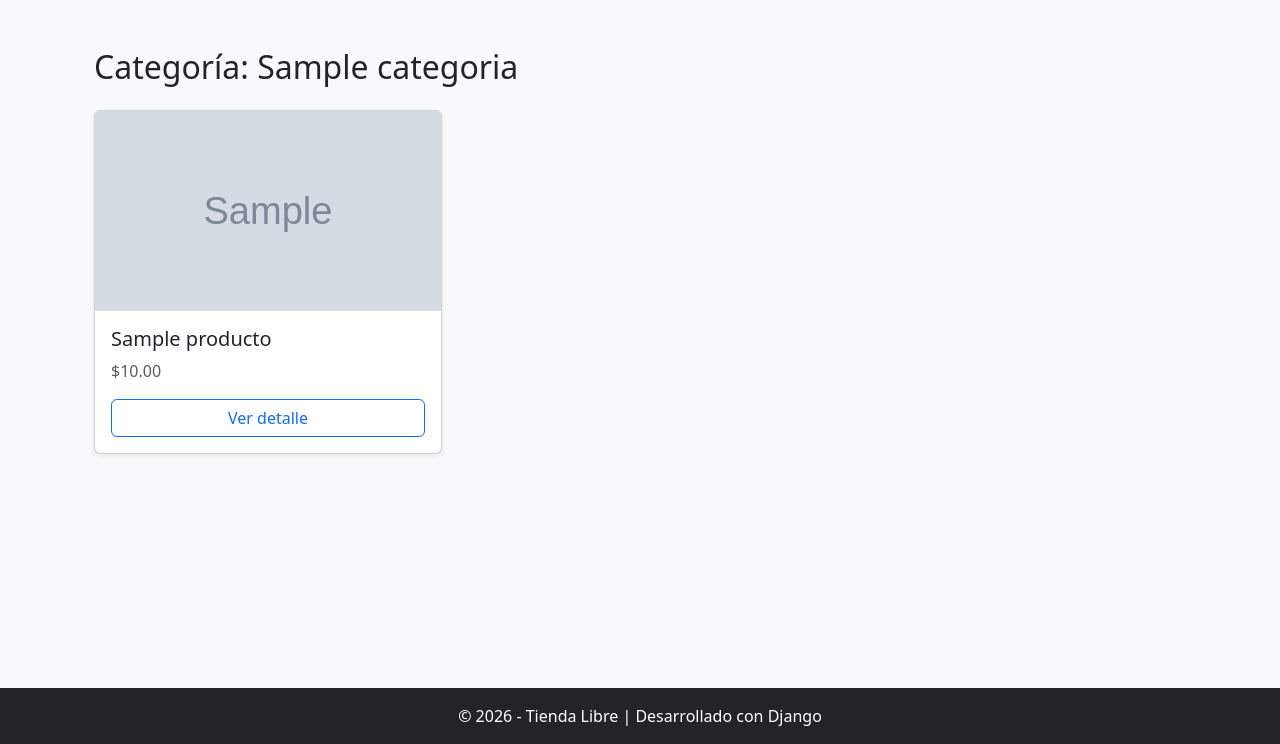
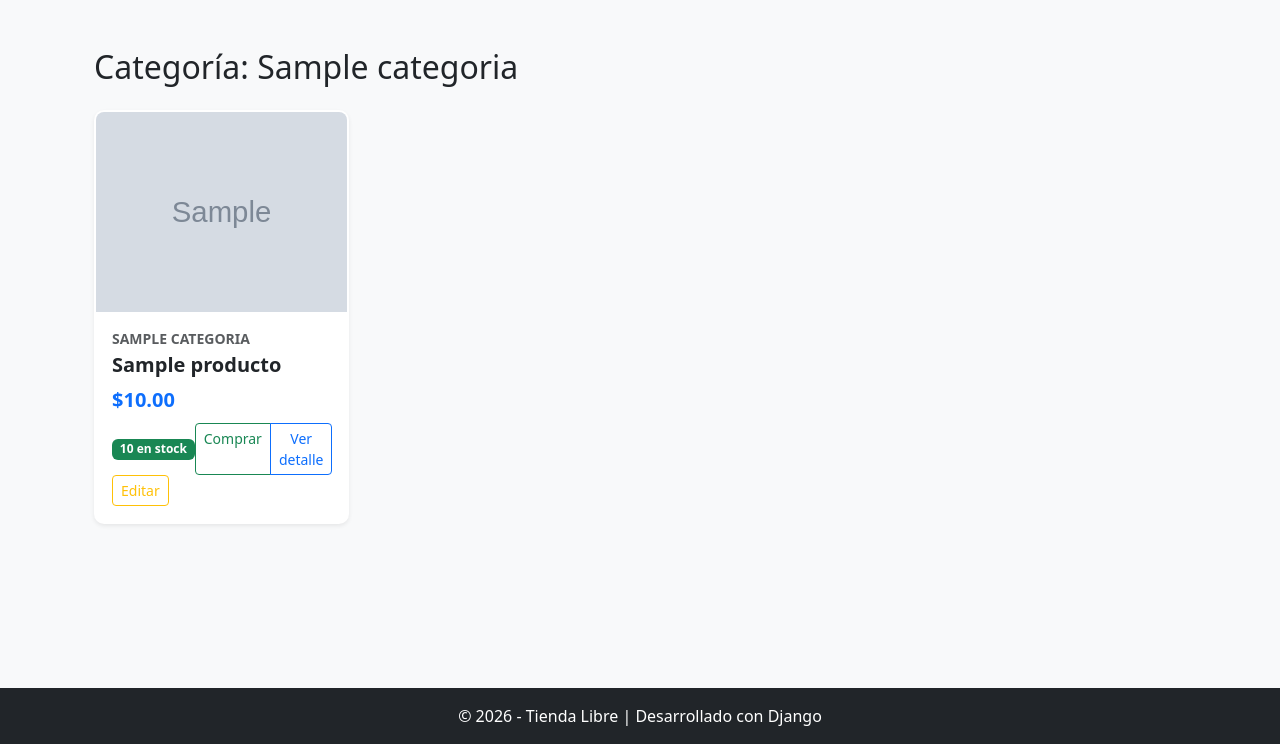
Before and after one commit to Villada-PG3/trabajo-practico-tienda-libre-leandrokunda, a Django app: a page that uses miapp/templates/miapp/categoria.html in a window 1280 px wide. Shown: the part 56-800 px from the top of the page. Run offline with Django 5.2, Linux system fonts and the light colour scheme; tables that the repository leaves empty hold one stand-in row (values such as "Sample post"); grey boxes marked "Sample" are stand-in pictures.

Commit message:
feat: autenticacion y proteccion de vistas CRUD

```diff
--- a/config/settings.py
+++ b/config/settings.py
@@ -63,6 +63,7 @@ TEMPLATES = [
                 'django.contrib.auth.context_processors.auth',
                 'django.contrib.messages.context_processors.messages',
                 'miapp.context_processors.categorias_processor',
+                'django.contrib.auth.context_processors.auth',
             ],
         },
     },
@@ -122,3 +123,8 @@ STATICFILES_DIRS = [
 ]
 MEDIA_URL = '/media/'
 MEDIA_ROOT = os.path.join(BASE_DIR, 'media')
+
+# Redirecciones de Autenticación
+LOGIN_REDIRECT_URL = 'home'
+LOGOUT_REDIRECT_URL = 'home'
+LOGIN_URL = '/accounts/login/'
--- a/config/urls.py
+++ b/config/urls.py
@@ -6,6 +6,7 @@ from django.conf.urls.static import static
 urlpatterns = [
     path('admin/', admin.site.urls),
     path('', include('miapp.urls')),
+    path('accounts/', include('django.contrib.auth.urls')),
 ]
 
 handler404 = "miapp.views.pagina_no_encontrada"
--- a/miapp/templates/miapp/categoria.html
+++ b/miapp/templates/miapp/categoria.html
@@ -6,15 +6,50 @@
 
     <div class="row">
         {% for producto in productos %}
-            <div class="col-md-4 mb-4">
-                <div class="card h-100 shadow-sm">
+            <div class="col-md-4 col-lg-3 mb-4">
+                <div class="card h-100 shadow-sm tarjeta-producto">
                     {% if producto.imagen %}
                         <img src="{{ producto.imagen.url }}" class="card-img-top" alt="{{ producto.nombre }}" style="height: 200px; object-fit: cover;">
+                    {% else %}
+                        <div class="sin_imagen d-flex align-items-center justify-content-center text-muted" style="height: 200px;">
+                            <i class="bi bi-image fs-1"></i>
+                            <span class="text-white">Sin imagen</span>
+                        </div>
                     {% endif %}
                     <div class="card-body d-flex flex-column">
-                        <h5 class="card-title">{{ producto.nombre }}</h5>
-                        <p class="card-text text-muted">${{ producto.precio }}</p>
-                        <a href="{% url 'detalle_producto' producto.pk %}" class="btn btn-outline-primary mt-auto">Ver detalle</a>
+                        {% if producto.categoria %}
+                            <small class="text-uppercase text-muted fw-bold mb-1">{{ producto.categoria.nombre }}</small>
+                        {% endif %}
+                        <h5 class="card-title fw-semibold">
+                            <a href="{% url 'detalle_producto' producto.pk %}" class="text-decoration-none text-dark">
+                                {{ producto.nombre }}
+                            </a>
+                        </h5>
+                        <p class="card-text text-primary fs-5 fw-bold mb-2">
+                            {% if producto.precio %}
+                                ${{ producto.precio|floatformat:2 }}
+                            {% else %}
+                                <span class="text-muted fs-6">Consultar precio</span>
+                            {% endif %}
+                        </p>
+                        <div class="mt-auto d-flex justify-content-between align-items-center">
+                            {% if producto.stock > 0 %}
+                                <span class="badge bg-success">{{ producto.stock }} en stock</span>
+                            {% else %}
+                                <span class="badge bg-danger">Sin stock</span>
+                            {% endif %}
+                            <div class="btn-group btn-group-sm" role="group" aria-label="Acciones del producto">
+                                {% if producto.stock > 0 %}
+                                    <a href="#" class="btn btn-outline-success">Comprar</a>
+                                {% else %}
+                                    <button class="btn btn-outline-secondary" disabled>Comprar</button>
+                                {% endif %}
+                                <a href="{% url 'detalle_producto' producto.pk %}" class="btn btn-outline-primary">Ver detalle</a>
+                            </div>
+                        </div>
+                        <div class="d-flex justify-content-between align-items-center mt-auto">
+                            <a href="{% url 'producto_editar' producto.pk %}" class="btn btn-outline-warning btn-sm">Editar</a>
+                        </div>
                     </div>
                 </div>
             </div>
--- a/miapp/urls.py
+++ b/miapp/urls.py
@@ -8,7 +8,6 @@ urlpatterns = [
     path('categoria/<slug:slug>/', views.CategoriaView.as_view(), name='categoria'),
     path('producto/<int:pk>/', views.DetalleProductoView.as_view(), name='detalle_producto'),
     path('contacto/', views.contacto, name='contacto'),
-    path('producto/nuevo/', views.producto_nuevo, name='producto_crear'),
 
 # Rutas CRUD de productos
     path('producto/nuevo/', views.ProductoCreateView.as_view(), name='producto_crear'),
--- a/miapp/views.py
+++ b/miapp/views.py
@@ -5,6 +5,7 @@ from django.shortcuts import get_object_or_404
 from django.db.models import Q
 from .forms import ContactoForm, ProductoForm
 from django.urls import reverse_lazy
+from django.contrib.auth.mixins import LoginRequiredMixin
 
 #class ProductosTemplateView(TemplateView):
 #    template_name = "miapp/productos.html"
@@ -125,17 +126,17 @@ def producto_nuevo(request):
 
     return render(request, 'miapp/producto_form.html', {'form': form})
 
-class ProductoCreateView(CreateView):
+class ProductoCreateView(LoginRequiredMixin, CreateView):
     model = Producto
     form_class = ProductoForm
     template_name = 'miapp/producto_form.html'
 
-class ProductoUpdateView(UpdateView):
+class ProductoUpdateView(LoginRequiredMixin, UpdateView):
     model = Producto
     form_class = ProductoForm
     template_name = 'miapp/producto_form.html'
 
-class ProductoDeleteView(DeleteView):
+class ProductoDeleteView(LoginRequiredMixin, DeleteView):
     model = Producto
     template_name = 'miapp/producto_confirm_delete.html'
     success_url = reverse_lazy('catalogo')
```
Also changed, not shown: miapp/templates/miapp/_navbar.html (+15 -0 lines), miapp/templates/miapp/detalle.html (+6 -4 lines), miapp/templates/miapp/home.html (+39 -12 lines), miapp/templates/registration/login.html (added, +30 -0 lines).
